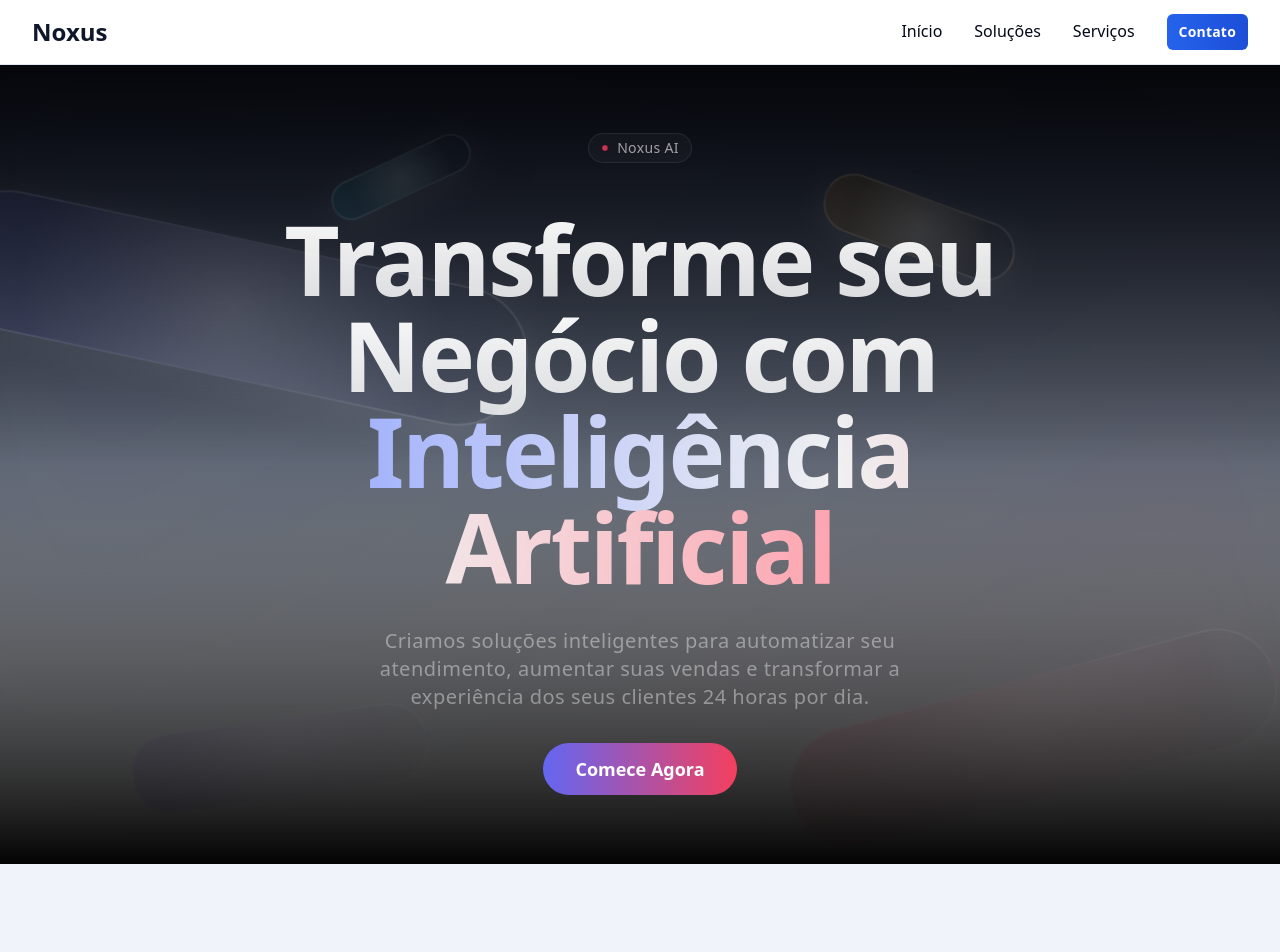
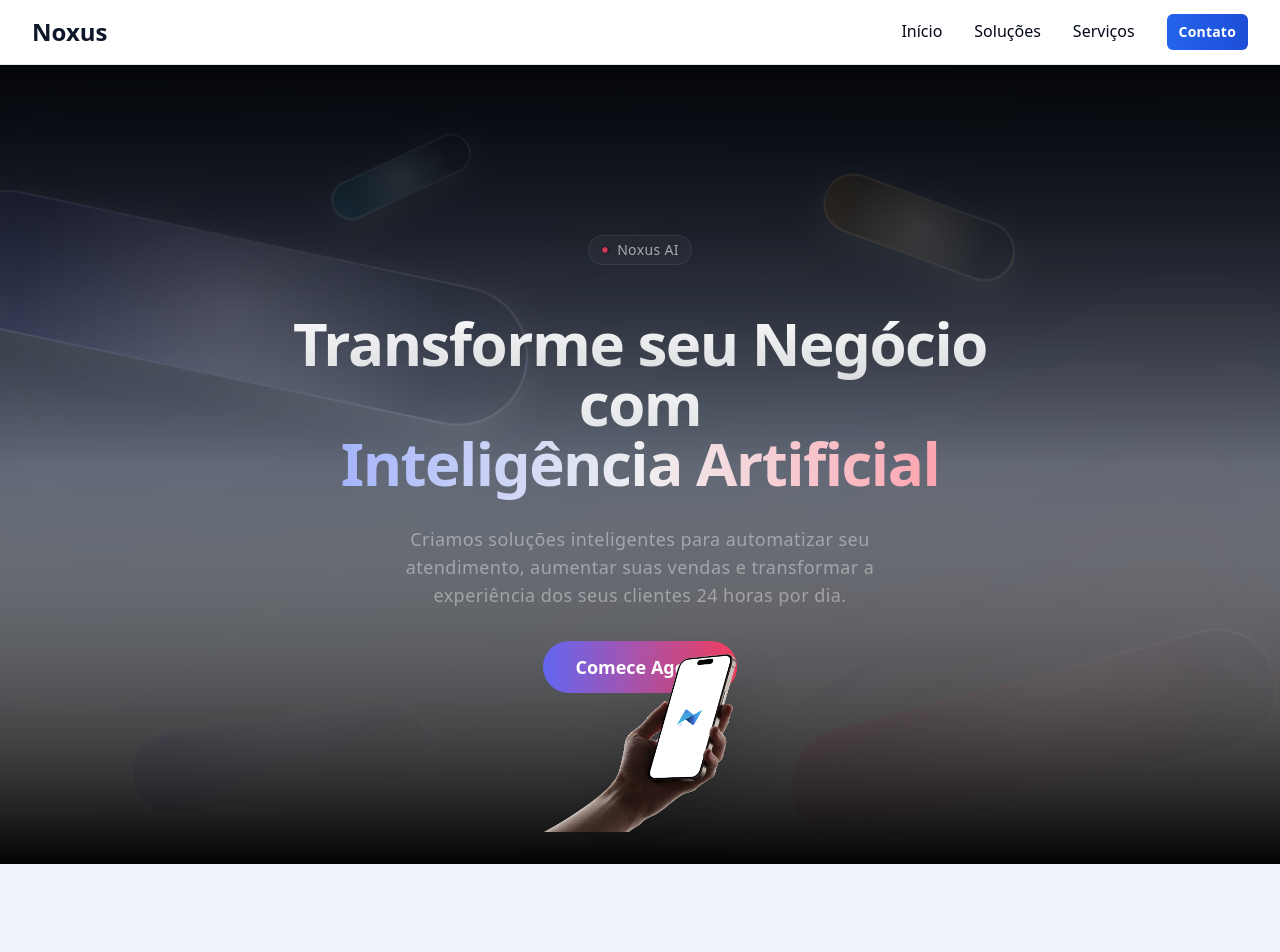
Before and after one commit to MetodoLima/Site-Noxus, a React (Vite) app: page / in a window 1280 px wide. Shown: the top 952 px of the page. Built offline with nearby package versions, Linux system fonts and the light colour scheme.

Commit message:
feat: Adjust hero section text and add image
Adjusted the font sizes in the hero section and added a fixed image at the bottom of the hero section.

```diff
--- a/src/components/ui/shape-landing-hero.tsx
+++ b/src/components/ui/shape-landing-hero.tsx
@@ -167,7 +167,7 @@ function HeroGeometric({
                         animate="visible"
                         transition={{ delay: 0.7, duration: 1, ease: "easeOut" }}
                     >
-                        <h1 className="text-4xl sm:text-6xl md:text-8xl font-bold mb-6 md:mb-8 tracking-tight">
+                        <h1 className="text-3xl sm:text-4xl md:text-6xl font-bold mb-6 md:mb-8 tracking-tight">
                             <span className="bg-clip-text text-transparent bg-gradient-to-b from-white to-white/80">
                                 {title1}
                             </span>
@@ -188,7 +188,7 @@ function HeroGeometric({
                         animate="visible"
                         transition={{ delay: 0.9, duration: 1, ease: "easeOut" }}
                     >
-                        <p className="text-base sm:text-lg md:text-xl text-white/40 mb-8 leading-relaxed font-light tracking-wide max-w-xl mx-auto px-4">
+                        <p className="text-base sm:text-lg md:text-lg text-white/40 mb-8 leading-relaxed font-light tracking-wide max-w-xl mx-auto px-4">
                             {description}
                         </p>
                     </motion.div>
@@ -209,6 +209,22 @@ function HeroGeometric({
                 </div>
             </div>
 
+            {/* Phone Image at bottom */}
+            <div className="absolute bottom-8 left-1/2 transform -translate-x-1/2 z-20">
+                <motion.div
+                    initial={{ opacity: 0, y: 50 }}
+                    animate={{ opacity: 1, y: 0 }}
+                    transition={{ delay: 1.3, duration: 1, ease: "easeOut" }}
+                    className="relative"
+                >
+                    <img
+                        src="/lovable-uploads/f577ce39-fcd0-42db-a699-e405e596667d.png"
+                        alt="Smartphone with app"
+                        className="w-32 h-auto md:w-40 lg:w-48 drop-shadow-2xl"
+                    />
+                </motion.div>
+            </div>
+
             <div className="absolute inset-0 bg-gradient-to-t from-[#030303] via-transparent to-[#030303]/80 pointer-events-none" />
         </div>
     );
```
Also changed, not shown: public/lovable-uploads/f577ce39-fcd0-42db-a699-e405e596667d.png (added).
